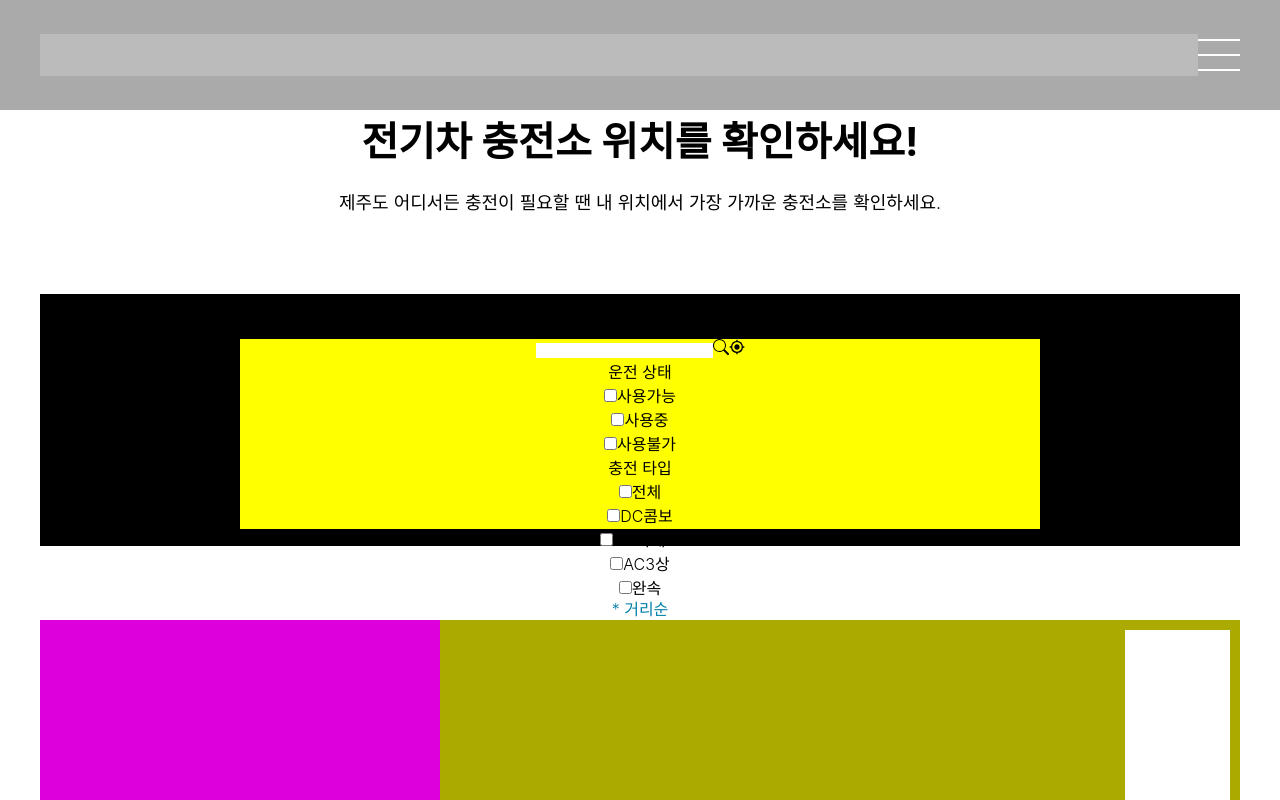
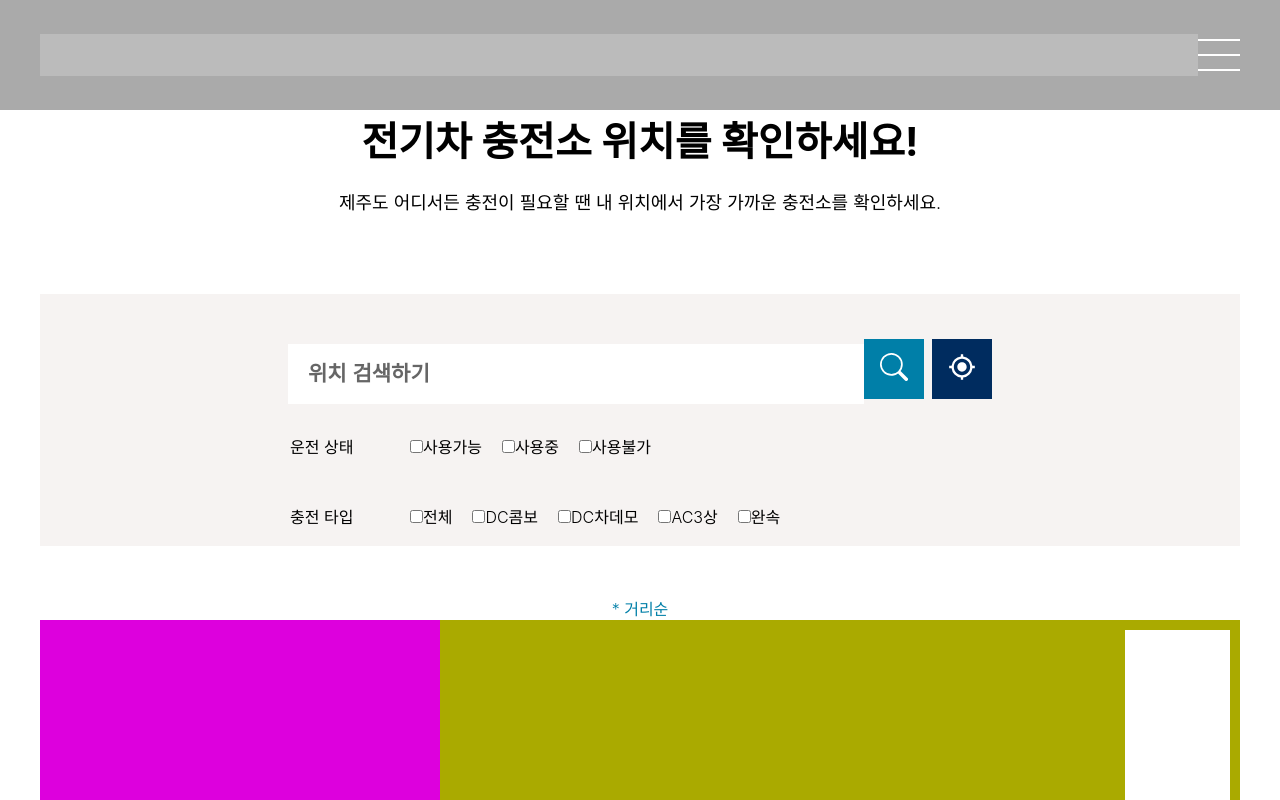
Before and after one commit to 199jeonga/tamraev_clone, a React (Create React App) app: page /electroniclist in a window 1280 px wide. Shown: the top 800 px of the page. Built offline with nearby package versions, Linux system fonts and the light colour scheme.

Commit message:
[feat] react : modify form code and add scss code

```diff
--- a/src/component/ChargeType.js
+++ b/src/component/ChargeType.js
@@ -1,7 +1,7 @@
-import React,{Fragment} from 'react';
+import React from 'react';
 
 function ChargeType() {
-  return <Fragment>
+  return <div className="charge_type handle_checkbox">
       <span>충전 타입</span>
               <ul>
               <li>
@@ -25,7 +25,7 @@ function ChargeType() {
                   <label for="charge_type_slow">완속</label>
                 </li>
               </ul>
-  </Fragment>;
+  </div>;
 }
 
 export default ChargeType;
--- a/src/component/ElectronicSearchBox.js
+++ b/src/component/ElectronicSearchBox.js
@@ -1,5 +1,5 @@
 import React from 'react'
-import '../style/ElectronicSearchBox.scss';
+import '../style/ElectronicchargeBox.scss';
 import '../style/total.scss';
 
 import {BsSearch} from 'react-icons/bs';
@@ -16,18 +16,16 @@ function ElectronicSearchBox() {
       <p>제주도 어디서든 충전이 필요할 땐 내 위치에서 가장 가까운 충전소를 확인하세요.</p>
       <div className="el_search_area">
         <form>
+          <fieldset className='el_search_part'>
+            <input id="el_search_input" placeholder='위치 검색하기'/>
+            <button type="button" className='search_btn'><BsSearch /><span className='blind'>검색하기</span></button>
+            <button type="button" className='gps_btn'><MdGpsFixed /><span className='blind'>내 위치 확인에 대한 권한 요청기</span></button>
+          </fieldset>
           <fieldset>
-            <input id="el_search_input" />
-            <button type="button"><BsSearch /><span className='blind'>검색하기</span></button>
-            <button type="button"><MdGpsFixed /><span className='blind'>내 위치 확인에 대한 권한 요청기</span></button>
+              <SearchState />
+              <ChargeType />
+          </fieldset>
 
-            <div className="search_state handle_checkbox">
-              <SearchState />
-            </div>
-            <div className="charge_type handle_checkbox">
-              <ChargeType />
-            </div>
-          </fieldset>
         </form>
       </div>
     </div>
--- a/src/component/SearchState.js
+++ b/src/component/SearchState.js
@@ -1,7 +1,7 @@
-import React,{Fragment} from 'react';
+import React from 'react';
 
 function SearchState() {
-  return <Fragment>
+  return <div className="search_state handle_checkbox">
       <span>운전 상태</span>
       <ul>
         <li>
@@ -17,7 +17,7 @@ function SearchState() {
           <label for="search_state_cantUse">사용불가</label>
         </li>
       </ul>
-  </Fragment>;
+  </div>;
 }
 
 export default SearchState;
--- a/src/style/ElectronicSearchBox.scss
+++ /dev/null
@@ -1,13 +0,0 @@
-
-@at-root #electronicSearchBox{
-  .el_search_area{
-    width: 1200px; height: auto;
-    background-color: #000;
-    margin: 0 auto; padding-top: 45px; padding-bottom: 17px; margin-bottom: 50px;
-  }
-  form{
-    width: 800px; height: 190px;
-    background-color: #ff0;
-    margin: auto;
-  }
-}//#electronicSearchBox
--- /dev/null
+++ b/src/style/ElectronicchargeBox.scss
@@ -0,0 +1,51 @@
+@import '../common/variable.scss';
+@import '../common/mixin.scss';
+
+@at-root #electronicSearchBox{
+  .el_search_area{
+    width: 1200px; height: auto;
+    background-color: $color_gray2;
+    margin: 0 auto; padding-top: 45px; padding-bottom: 17px; margin-bottom: 50px;
+  }
+  form{
+    width: 800px; height: 190px;
+    margin: auto;
+  }//form
+  @at-root .el_search_part{
+    width: 100%; height: auto;
+    margin: 0; padding: 0;
+    input{
+      width: 576px; height: 60px;
+      background-color: $color_white; outline: none;
+      text-indent: 20px; font-size: 21px;
+      &::placeholder{
+        font-size: 21px; color:$color_gray1; font-weight: 700;
+      }
+    }//input
+    button{width: 60px; height: 60px;color:$color_white; font-size: 28px; line-height: 28px; }
+    .search_btn{
+      background-color: $color_main1;
+    }
+    .gps_btn{
+      background-color: $color_main2; margin-left: 8px;
+    }
+  }//el_search_part
+
+  //component 공통 구역
+  .handle_checkbox{
+    display: flex;
+    width: 700px; height: 60px;
+    margin:0 auto; margin-top: 10px; padding: 20px 0;
+    &>span{
+      width: 120px; height: auto;
+      font-size: 16px; text-align: left;
+    }
+    ul{
+      display: flex;
+    }
+    li{
+      width: auto; height: auto; margin-right: 20px;
+    }
+  }//handle_checkbox
+
+}//#electronicSearchBox
```
Lines whose indentation alone changed are shown as unchanged.
